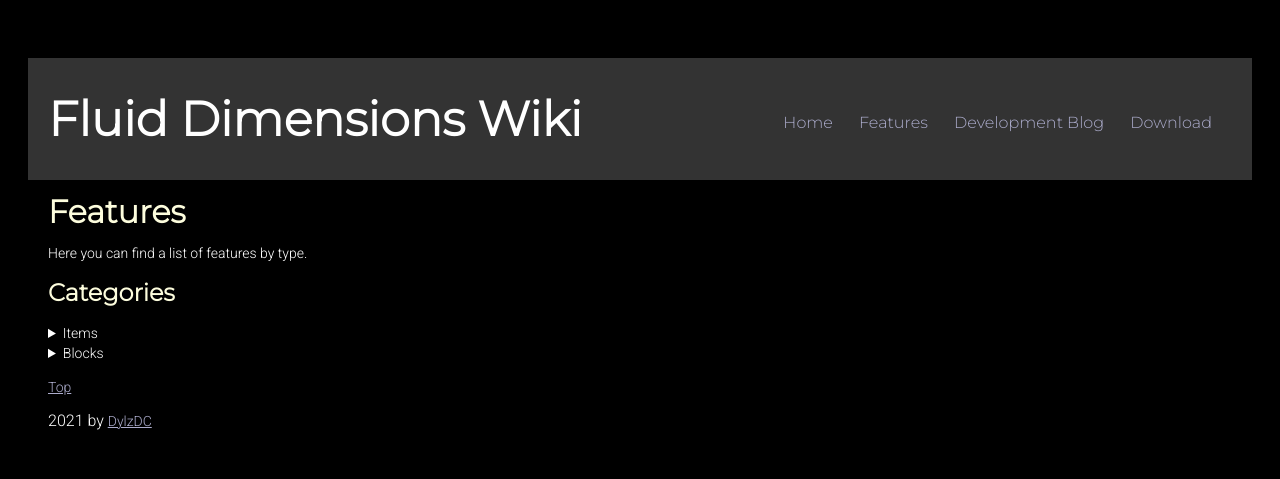
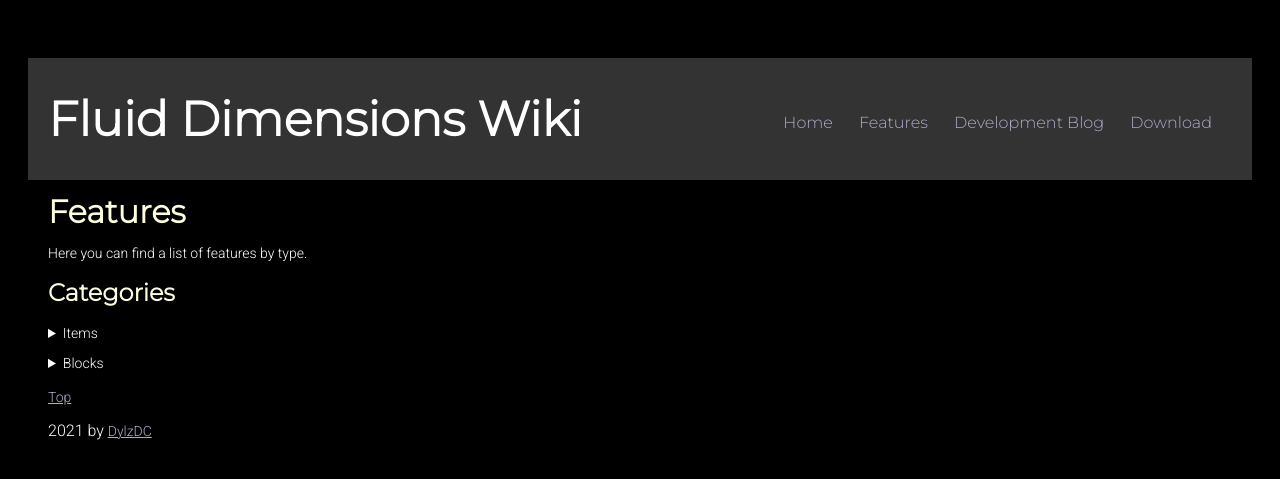
Before and after one commit to fludim/docs, a Jekyll site: the page built from features.md, in a window 1280 px wide. Shown: the top 479 px of the page. Built offline with Jekyll 4.4.1, drawn with Linux system fonts in a browser that asks for light colours; our own code applies the rules of GitHub Pages for plain Markdown files.

Commit message:
Order changes

```diff
--- a/assets/css/style.scss
+++ b/assets/css/style.scss
@@ -63,7 +63,7 @@ footer.site-footer {
         font-family: 'Montserrat', sans-serif;
     }
 
-    p, strong, summary {
+    p, strong {
         color: #FFF;
         font-size: 14px;
     }
@@ -86,6 +86,13 @@ footer.site-footer {
     }
 
     .gallery img {
+        display: block;
         width: 16%;
     }
+
+    summary {
+        color: #FFF;
+        font-size: 14px;
+        margin-top: 10px;
+    }
 }
--- a/features.md
+++ b/features.md
@@ -9,23 +9,23 @@ Here you can find a list of features by type.
 
 <div class="gallery">
 
-<img src="https://user-images.githubusercontent.com/69795628/127860969-bce42d2b-7fd9-4f84-9a85-febb0087c40a.png">
-<img src="https://user-images.githubusercontent.com/69795628/127860974-09d8d529-1aca-4a86-b153-eb88218d18a5.png">
-<img src="https://user-images.githubusercontent.com/69795628/127860975-adf4b1fe-ced9-4d53-bfdb-6f6638608675.png">
-<img src="https://user-images.githubusercontent.com/69795628/127860978-cab6badd-efdf-401d-af9a-ef84fb64df52.png">
-<img src="https://user-images.githubusercontent.com/69795628/127860981-0b091bfb-1ff7-44dd-87f6-4fa08ea5ad62.png">
-<img src="https://user-images.githubusercontent.com/69795628/127860983-c56992b5-431a-4a8d-a8ef-2cb8ec5f3dde.png">
-<img src="https://user-images.githubusercontent.com/69795628/127860984-d911b757-532c-4d06-93b7-7db7c8c8ec19.png">
-<img src="https://user-images.githubusercontent.com/69795628/127860987-4a36a205-cd0f-4000-8787-ece3753c7fa9.gif">
-<img src="https://user-images.githubusercontent.com/69795628/127860988-b60ff9f0-2b97-44a7-935f-03aa55f30cef.gif">
-<img src="https://user-images.githubusercontent.com/69795628/127860990-59fc484b-13eb-445d-ab4a-6b458e3c7676.gif">
-<img src="https://user-images.githubusercontent.com/69795628/127860993-82cde2ec-6df5-4a81-bd9b-8b9d781b0dcb.gif">
-<img src="https://user-images.githubusercontent.com/69795628/127860994-7000d9ae-cf36-47da-8411-6b0274ee87a2.gif">
-<img src="https://user-images.githubusercontent.com/69795628/127860997-d62b9c21-dc4b-4f7d-843d-510b7596cfc0.gif">
-<img src="https://user-images.githubusercontent.com/69795628/127860999-299fb2ac-2f80-41c0-a134-40c48758150b.gif">
-<img src="https://user-images.githubusercontent.com/69795628/127861001-0bcb7586-22ce-43a6-8db1-9769307a42fa.png">
-<img src="https://user-images.githubusercontent.com/69795628/127861002-04a7563b-0b1d-47a8-892d-c999fbf69fff.gif">
-<img src="https://user-images.githubusercontent.com/69795628/127861004-8499d6a0-93c0-4c3a-9522-b42ce59737e5.gif">
+<img src="https://user-images.githubusercontent.com/69795628/127861001-0bcb7586-22ce-43a6-8db1-9769307a42fa.png" alt="Sky Pearl">
+<img src="https://user-images.githubusercontent.com/69795628/127860974-09d8d529-1aca-4a86-b153-eb88218d18a5.png" alt="Fallen Apple">
+<img src="https://user-images.githubusercontent.com/69795628/127861004-8499d6a0-93c0-4c3a-9522-b42ce59737e5.gif" alt="Universal Altimeter">
+<img src="https://user-images.githubusercontent.com/69795628/127860984-d911b757-532c-4d06-93b7-7db7c8c8ec19.png" alt="Nadir Gel">
+<img src="https://user-images.githubusercontent.com/69795628/127860981-0b091bfb-1ff7-44dd-87f6-4fa08ea5ad62.png" alt="Hiatuan Cloth">
+<img src="https://user-images.githubusercontent.com/69795628/127860975-adf4b1fe-ced9-4d53-bfdb-6f6638608675.png" alt="Garnet">
+<img src="https://user-images.githubusercontent.com/69795628/127860999-299fb2ac-2f80-41c0-a134-40c48758150b.gif" alt="Nullite Piece">
+<img src="https://user-images.githubusercontent.com/69795628/127860994-7000d9ae-cf36-47da-8411-6b0274ee87a2.gif" alt="Nulliron Ingot">
+<img src="https://user-images.githubusercontent.com/69795628/127860993-82cde2ec-6df5-4a81-bd9b-8b9d781b0dcb.gif" alt="Nulliron Helmet">
+<img src="https://user-images.githubusercontent.com/69795628/127860990-59fc484b-13eb-445d-ab4a-6b458e3c7676.gif" alt="Nulliron Chestplate">
+<img src="https://user-images.githubusercontent.com/69795628/127860997-d62b9c21-dc4b-4f7d-843d-510b7596cfc0.gif" alt="Nulliron Leggings">
+<img src="https://user-images.githubusercontent.com/69795628/127860988-b60ff9f0-2b97-44a7-935f-03aa55f30cef.gif" alt="Nulliron Boots">
+<img src="https://user-images.githubusercontent.com/69795628/127860983-c56992b5-431a-4a8d-a8ef-2cb8ec5f3dde.png" alt="Midnight Broth">
+<img src="https://user-images.githubusercontent.com/69795628/127861002-04a7563b-0b1d-47a8-892d-c999fbf69fff.gif" alt="Stygian Iris">
+<img src="https://user-images.githubusercontent.com/69795628/127860978-cab6badd-efdf-401d-af9a-ef84fb64df52.png" alt="Heart of the Void">
+<img src="https://user-images.githubusercontent.com/69795628/127860987-4a36a205-cd0f-4000-8787-ece3753c7fa9.gif" alt="Nadir Tunneller">
+<img src="https://user-images.githubusercontent.com/69795628/127860969-bce42d2b-7fd9-4f84-9a85-febb0087c40a.png" alt="Enchanted Warped Door">
 
 </div>
 
@@ -38,11 +38,11 @@ Here you can find a list of features by type.
 
 <div class="gallery">
 
-<img src="https://user-images.githubusercontent.com/69795628/127869600-626a1825-0cbe-4086-8adb-82d32b3056a3.gif">
-<img src="https://user-images.githubusercontent.com/69795628/127869607-4b969243-6058-47a6-9f5b-5d9773807b85.png">
-<img src="https://user-images.githubusercontent.com/69795628/127869608-7cda318f-b9e4-4e6f-8a7e-a12e8ccee83f.png">
-<img src="https://user-images.githubusercontent.com/69795628/127869609-6dd4b93e-9f4f-4a80-9994-4b91edf90d82.png">
-<img src="https://user-images.githubusercontent.com/69795628/127869610-88435b6c-bb66-4d44-b4a1-4b0d50cc8f2a.gif">
+<img src="https://user-images.githubusercontent.com/69795628/127869610-88435b6c-bb66-4d44-b4a1-4b0d50cc8f2a.gif" alt="Nullite Ore">
+<img src="https://user-images.githubusercontent.com/69795628/127869609-6dd4b93e-9f4f-4a80-9994-4b91edf90d82.png" alt="Nulliron Block">
+<img src="https://user-images.githubusercontent.com/69795628/127869608-7cda318f-b9e4-4e6f-8a7e-a12e8ccee83f.png" alt="Garnet Ore">
+<img src="https://user-images.githubusercontent.com/69795628/127869607-4b969243-6058-47a6-9f5b-5d9773807b85.png" alt="Garnet Block">
+<img src="https://user-images.githubusercontent.com/69795628/127869600-626a1825-0cbe-4086-8adb-82d32b3056a3.gif" alt="Ocular Forge">
 
 </div>
 
```
